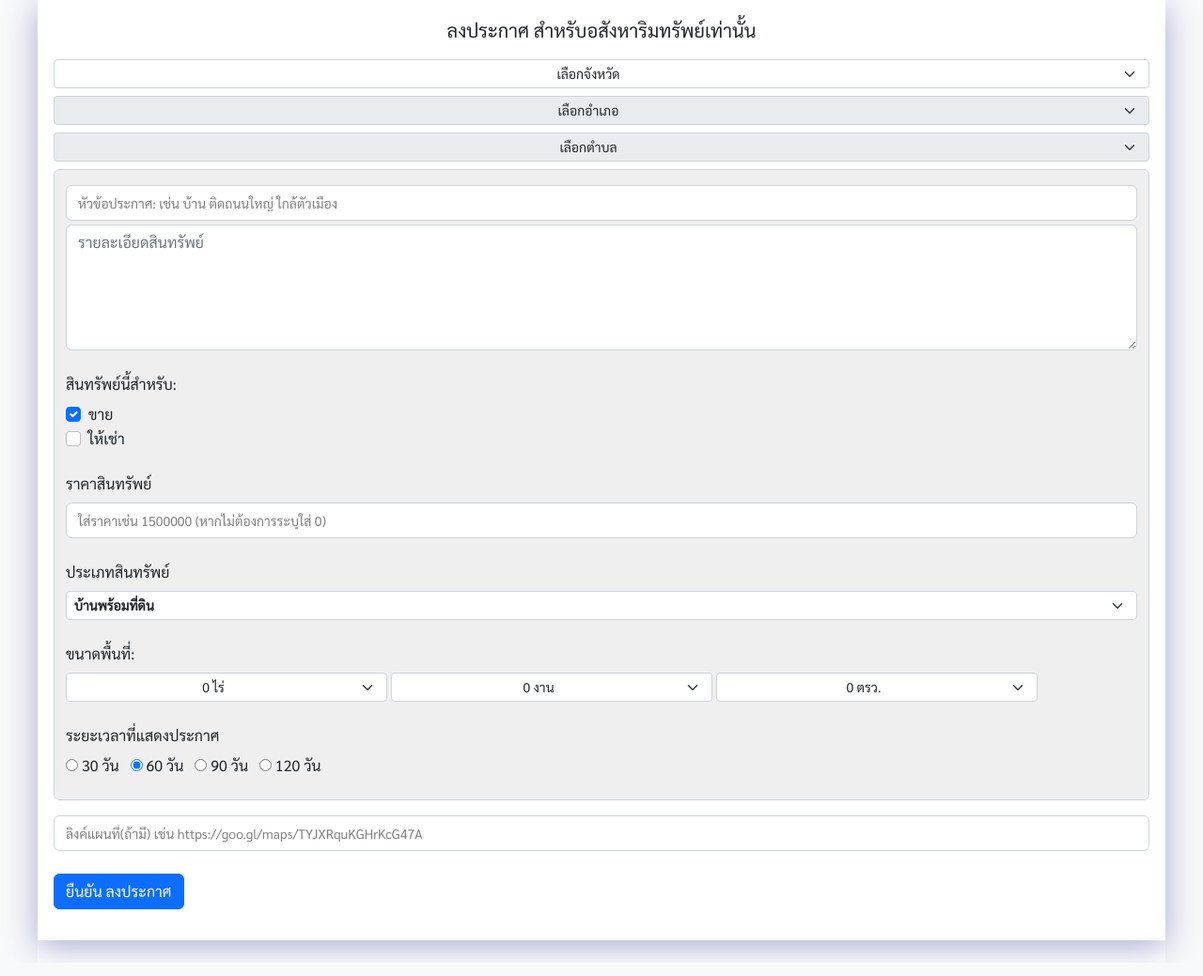
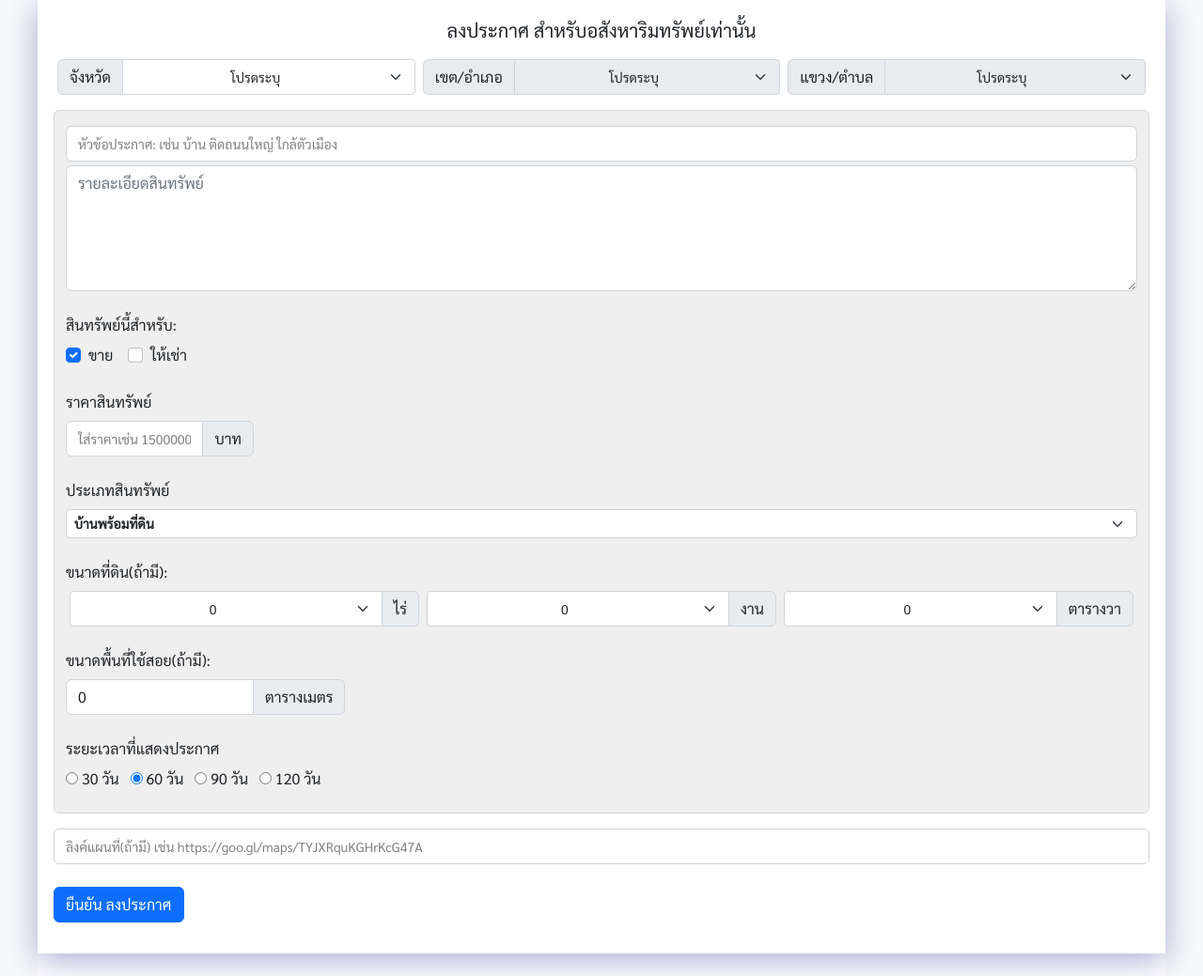
Before and after one commit to TleAim/DeProp, a PHP site: page /newpost2.php in a window 1280 px wide. Shown: the part 114-1153 px from the top of the page at 94% size. Run offline with PHP 8.4, Linux system fonts and the light colour scheme; the visitor is signed in with stand-in values (Sample User, id 1); tables that the repository leaves empty or names only in its code hold one stand-in row (values such as "Sample post"); some libraries are stand-ins or nearby versions; some web fonts are replaced.

Commit message:
add field using space for House and Condo

```diff
--- a/css/bs5.css
+++ b/css/bs5.css
@@ -1,4 +1,9 @@
 @import url('https://fonts.googleapis.com/css?family=Sarabun&display=swap');
+
+html {
+  scroll-behavior: smooth;
+}
+
 body {
   font-family: 'Sarabun', sans-serif;
 }
@@ -13,6 +18,9 @@ body {
   #mymenu1{ display: none !important; }
   #welcome{ font-size:  12px;}
   #contactbox { flex-direction: column !important; }
+  .flex-container {
+    flex-direction: column;
+  }
 
   #Filter {
     position: fixed;
@@ -39,6 +47,10 @@ body {
     flex-direction: row;
   }
 
+}
+
+.flex-container {
+  display: flex;
 }
 
 .txtWrap{
--- a/js/loc.js
+++ b/js/loc.js
@@ -11,8 +11,8 @@ $(function(){
 
         amphureObject.prop('disabled', false);
 
-        amphureObject.html('<option value="" class="text-center ps-2">เลือกอำเภอ</option>');
-        districtObject.html('<option value="" class="text-center ps-2">เลือกตำบล</option>');
+        amphureObject.html('<option value="" class="text-center ps-2">โปรดระบุ</option>');
+        districtObject.html('<option value="" class="text-center ps-2">โปรดระบุ</option>');
 
         $.get('./filter/get_amphure.php?province_id=' + provinceId, function(data){
             var result = JSON.parse(data);
@@ -30,7 +30,7 @@ $(function(){
         var amphureId = $(this).val();
 
         districtObject.prop('disabled', false);
-        districtObject.html('<option value="" class="text-center ps-2">เลือกตำบล</option>');
+        districtObject.html('<option value="" class="text-center ps-2">โปรดระบุ</option>');
 
         $.get('./filter/get_district.php?amphure_id=' + amphureId, function(data){
             var result = JSON.parse(data);
--- a/newpostform.php
+++ b/newpostform.php
@@ -11,27 +11,26 @@ $query = mysqli_query($conn2, $sql2);
     <form id="newpostform" action="newpost_process.php" method="post" >
 
     <!-- รายละเอียดประกาศ -->
-    <div class="row my-2">
-        <div class="col-12 ">
+    <div class="flex-container pb-2">
+    <div class="input-group px-1 pb-2">
+        <label class="input-group-text">จังหวัด</label>
         <select name="province_id" id="province" class="form-select form-select-sm" oninvalid="setCustomMessage(this, 'กรุณาระบุพื้นที่สินทรัพย์ด้วยค่ะ')" required>
-                <option class="text-center ps-2" value=""> เลือกจังหวัด </option>
+            <option class="text-center ps-2" value=""> โปรดระบุ </option>
         <?php while($result = mysqli_fetch_assoc($query)): ?>
             <option class="text-center ps-2" value="<?=$result['id']?>"><?=$result['name_th']?></option>
         <?php endwhile; ?>
         </select>
     </div>
-    </div>
-    <div class="row my-2">
-        <div class="col-12">
+    <div class="input-group px-1 pb-2">
+        <label class="input-group-text">เขต/อำเภอ</label>
         <select name="amphure_id" id="amphure" class="form-select form-select-sm" oninvalid="setCustomMessage(this, 'กรุณาระบุพื้นที่สินทรัพย์ด้วยค่ะ')" disabled required>
-                <option class="text-center ps-2" value="" > เลือกอำเภอ </option>
+            <option class="text-center ps-2" value="" > โปรดระบุ </option>
         </select>
     </div>
-    </div>
-    <div class="row my-2">
-        <div class="col-12">
+    <div class="input-group px-1 pb-2">
+        <label class="input-group-text">แขวง/ตำบล</label>
         <select name="district_id" id="district" class="form-select form-select-sm" oninvalid="setCustomMessage(this, 'กรุณาระบุพื้นที่สินทรัพย์ด้วยค่ะ')" disabled required>
-                <option class="text-center ps-2" value=""> เลือกตำบล </option>
+            <option class="text-center ps-2" value=""> โปรดระบุ </option>
         </select>
     </div>
     </div>
@@ -46,7 +45,8 @@ $query = mysqli_query($conn2, $sql2);
         </div>
 
         <p class="mt-4 form-label">สินทรัพย์นี้สำหรับ:</p>
-            <div class="form-check">
+        <div class="d-flex flex-row">
+            <div class="form-check pe-3">
                 <input class="form-check-input" type="checkbox" id="type-sale" name="asset_condition_sale" value="1" checked>
                 <label class="form-check-label" for="type-sale">ขาย</label>
             </div>
@@ -54,10 +54,12 @@ $query = mysqli_query($conn2, $sql2);
                 <input class="form-check-input" type="checkbox" id="type-rent" name="asset_condition_rent" value="1">
                 <label class="form-check-label" for="type-rent">ให้เช่า</label>
             </div>
+        </div>
 
         <p class="mt-4 form-label">ราคาสินทรัพย์</p>
-        <div class="">
+        <div class="input-group" style="max-width: 200px;">
             <input type="text" class="form-control" id="asset_price" name="asset_price" placeholder="ใส่ราคาเช่น 1500000 (หากไม่ต้องการระบุใส่ 0)" oninput="clearNonNumericInput(this); formatNumberWithCommas(this);  " required>
+            <label class="input-group-text">บาท</label>
         </div>
 
         <p class="mt-4 form-label">ประเภทสินทรัพย์</p>
@@ -71,16 +73,30 @@ $query = mysqli_query($conn2, $sql2);
                 <option value="7">รีสอร์ท</option>
             </select>
 
-        <p class="mt-4 form-label">ขนาดพื้นที่:</p>
-        <div class="d-flex">
-            <select class="form-select form-select-sm me-1" id="area_rai" name="area_rai" style="width: 30%;"></select>
-            <select class="form-select form-select-sm me-1" id="area_ngan" name="area_ngan" style="width: 30%;">
-                <option value="0" class="text-center"> 0 งาน </option>
-                <option value="1" class="text-center"> 1 งาน </option>
-                <option value="2" class="text-center"> 2 งาน </option>
-                <option value="3" class="text-center"> 3 งาน </option>
+        <p class="mt-4 form-label">ขนาดที่ดิน(ถ้ามี):</p>
+        <div class="flex-container">
+            <div class="input-group px-1">
+                <select class="form-select form-select-sm" id="area_rai" name="area_rai" style="width: 30%;"></select>
+                <label class="input-group-text">ไร่</label>
+            </div>
+            <div class="input-group px-1">
+                <select class="form-select form-select-sm" id="area_ngan" name="area_ngan" style="width: 30%;" >
+                    <option value="0" class="text-center"> 0 </option>
+                    <option value="1" class="text-center"> 1 </option>
+                    <option value="2" class="text-center"> 2 </option>
+                    <option value="3" class="text-center"> 3 </option>
                 </select>
+                <label class="input-group-text">งาน</label>
+            </div>
+            <div class="input-group px-1">
                 <select class="form-select form-select-sm" id="area_va" name="area_va" style="width: 30%;"></select>
+                <label class="input-group-text">ตารางวา</label>
+            </div>
+        </div>
+
+        <p class="mt-4 form-label">ขนาดพื้นที่ใช้สอย(ถ้ามี):</p>
+        <div class="input-group">
+            <input type="number" class="form-control" id="using_space" name="using_space" value="0" placeholder="" oninput="clearNonNumericInput(this); " style="max-width: 200px;"> <span class="input-group-text" >ตารางเมตร</span>
         </div>
 
         <p class="mt-4 form-label">ระยะเวลาที่แสดงประกาศ</p>
@@ -143,7 +159,7 @@ $query = mysqli_query($conn2, $sql2);
       for (let i = 0; i <= 100; i++) {
         const optionElement = document.createElement('option');
         optionElement.value = i;
-        optionElement.text = i + " ไร่";
+        optionElement.text = i;
         optionElement.style.textAlign = 'center';
         raiElement.add(optionElement);
       }
@@ -151,7 +167,7 @@ $query = mysqli_query($conn2, $sql2);
       for (let i = 0; i < 400; i++) {
         const optionElement = document.createElement('option');
         optionElement.value = i;
-        optionElement.text = i + " ตรว.";
+        optionElement.text = i ;
         optionElement.style.textAlign = 'center';
         vaElement.add(optionElement);
       }
```
Also changed, not shown: getpost.php (+13 -5 lines), myaccount_post.php (+10 -2 lines), newpost_process.php (+5 -2 lines), post.php (+13 -5 lines), upload/647c3c8366f4f_0.jpg (added), upload/6484131204ee8_0.jpg (added). Lines whose indentation alone changed are shown as unchanged.
